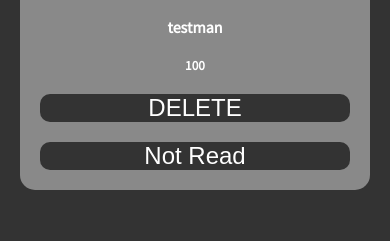
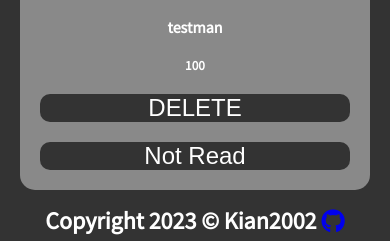
Before and after one commit to Kian2002/odin-library, a website: page index.html in a window 390 px wide. Shown: the part 604-845 px from the top of the page. Drawn offline with Linux system fonts and the light colour scheme.

Commit message:
Add footer & made responsive

```diff
--- a/app.js
+++ b/app.js
@@ -117,3 +117,9 @@
   document.getElementById("card").textContent = "";
   for (let book of library.books) displayBooks(book);
 };
+
+// Footer
+
+const date = new Date().getFullYear();
+
+document.getElementById("date").innerText = `Copyright ${date} \u00A9 Kian2002`;
--- a/index.html
+++ b/index.html
@@ -9,6 +9,7 @@
     <link rel="preconnect" href="https://fonts.googleapis.com">
     <link rel="preconnect" href="https://fonts.gstatic.com" crossorigin>
     <link href="https://fonts.googleapis.com/css2?family=Source+Sans+Pro&display=swap" rel="stylesheet">
+    <script src="https://kit.fontawesome.com/a1f0c60f3b.js" crossorigin="anonymous"></script>
     <title>Library</title>
 </head>
 
@@ -20,7 +21,6 @@
     <main class="main">
         <button id="new-book" class="new-book-btn" type="button" onclick="modalHandler()">New Book</button>
         <div id="card"></div>
-    </main>
 
         <form id="book-form" class="hidden" onsubmit="newBook(event)">
             <h1>Add A New Book</h1>
@@ -33,8 +33,14 @@
 
             <button type="submit" id="book-submit">Add Book</button>
         </form>
+    </main>
 
-    <footer></footer>
+
+
+    <footer>
+        <h2 id="date"></h2>
+        <a href="https://github.com/Kian2002/odin-etch-a-sketch" target="_blank" class="fa-brands fa-github fa-xl"></a>
+    </footer>
 
     <script src="app.js"></script>
 </body>
--- a/styles.css
+++ b/styles.css
@@ -114,3 +114,31 @@
     padding: 10px;
     color: var(--primary-color);
 }
+
+/* Footer */
+
+footer {
+    display: flex;
+    justify-content: center;
+    align-items: center;
+    gap: 5px;
+    position: absolute;
+    bottom: 5px;
+    width: 100%;
+}
+
+a {
+    text-decoration: none;
+}
+
+a:visited {
+    text-decoration: none;
+    color: var(--secondary-color);
+}
+
+@media only screen and (max-width: 1020px) {
+    footer {
+        position: relative;
+        bottom: 5px;
+    }
+}
```
Lines whose indentation alone changed are shown as unchanged.
